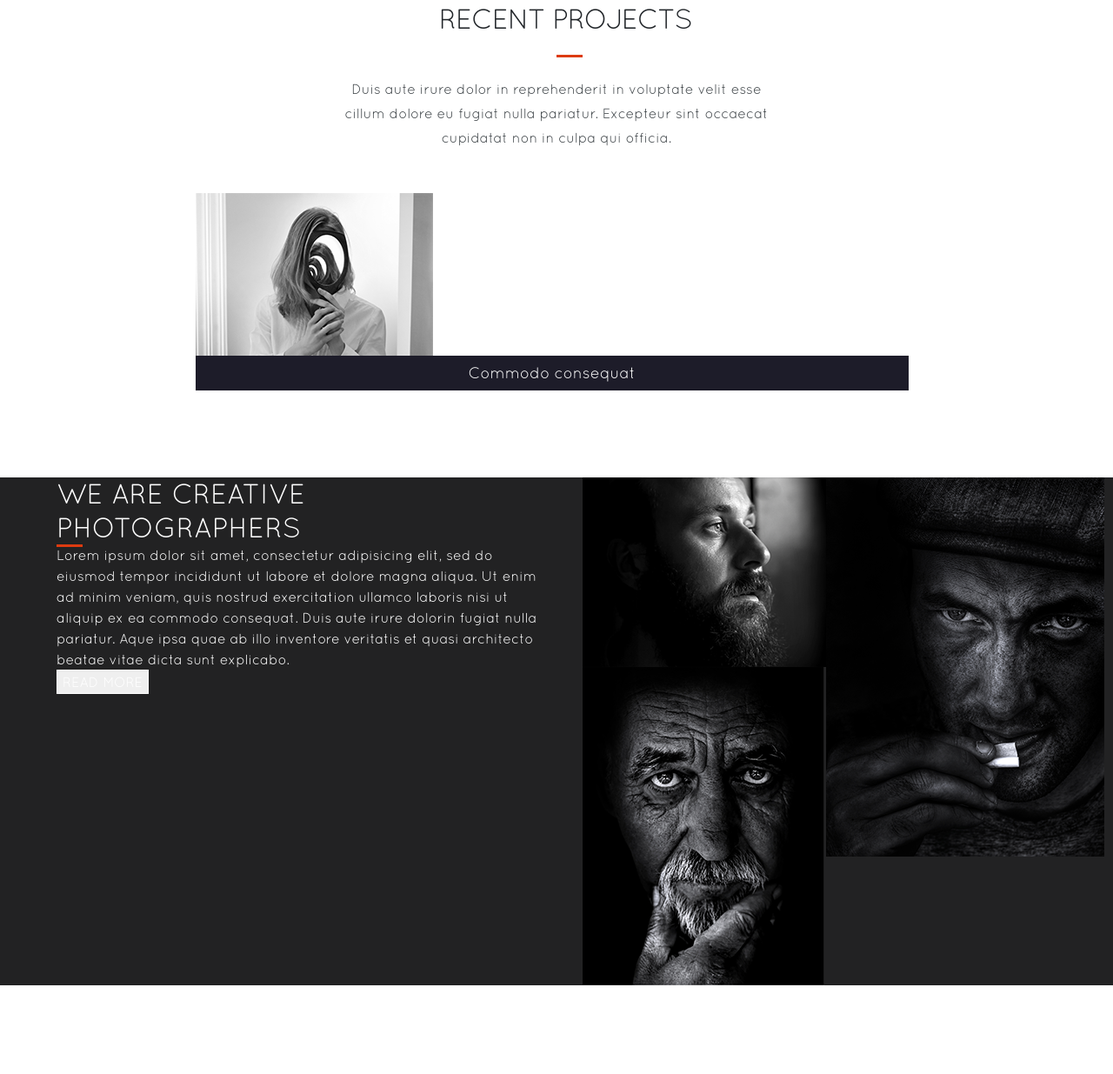
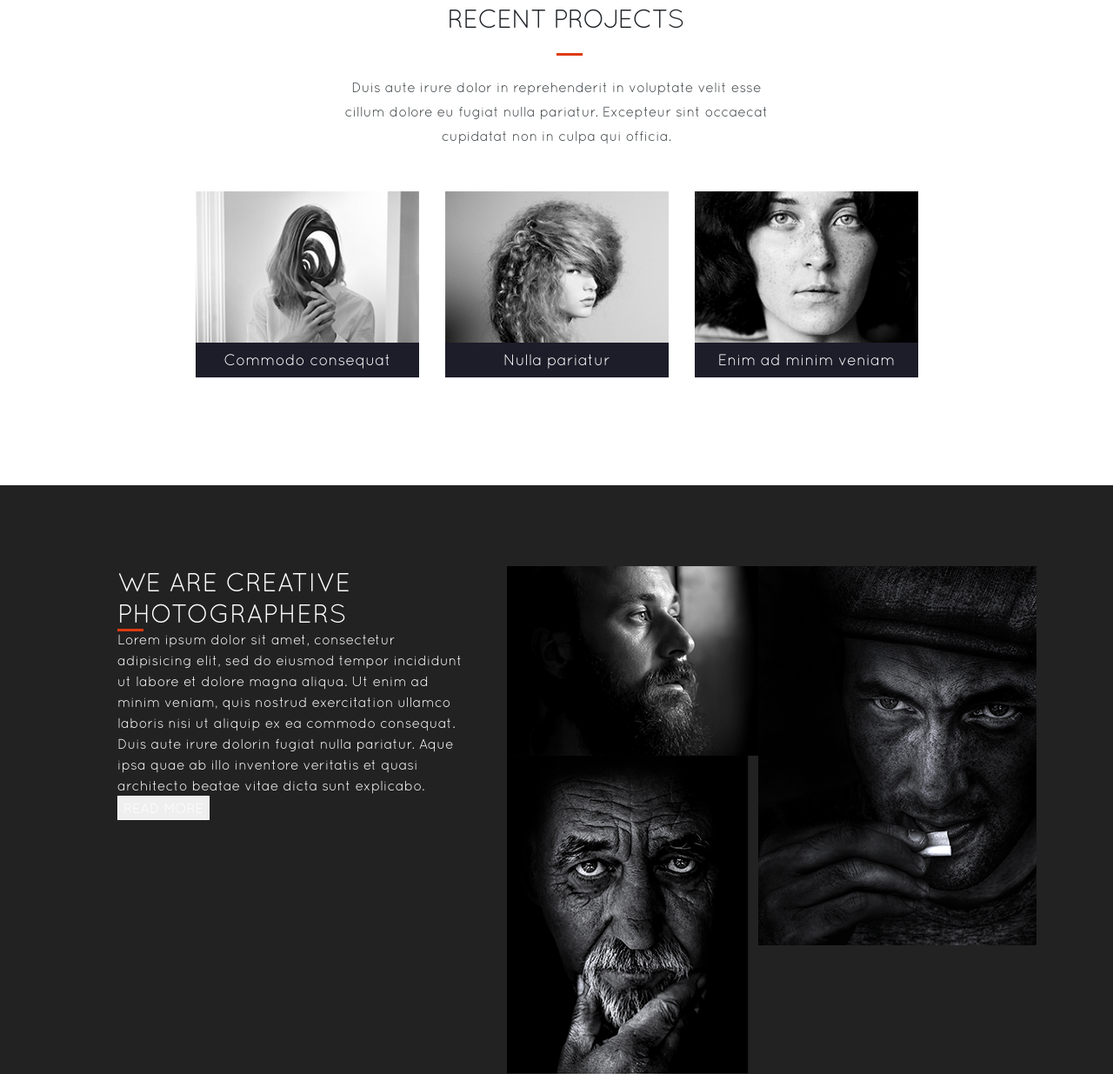
Before and after one commit to KrunalKaPatel/New-Landing_Page, a plain HTML site: page index.html in a window 1280 px wide. Shown: the part 865-2100 px from the top of the page at 87% size. Before the commit the page ends 1998 px from the top, so only its background shows below. Drawn offline with Linux system fonts and the light colour scheme; files whose address does not match are found by name; a web font is replaced by a local one.

Commit message:
New Section Added

```diff
--- a/assets/css/main.css
+++ b/assets/css/main.css
@@ -58,6 +58,10 @@ h1,h2,button
 {
 	text-transform: uppercase;
 }
+h2
+{
+	font-size: 30px;
+}
 body{
 	font-family: 'Quicksand';
 	font-weight: 400;
@@ -65,7 +69,7 @@ body{
 .container
 {
 	width: 100%;
-	max-width: 1170px;
+	max-width: 1030px;
 	padding: 0px 10px
 }
 .titel:after
@@ -99,21 +103,17 @@ header figure
 	padding-top: 75px;
 	padding-left: 21px;
 	margin-bottom: 87px;
-	position: relative;
 }
 .banner-image
 {
-
+	position: relative;
 }
 .banner-caption
 {
 	position: absolute;
 	top: 50%;
 	left: 50%;
-	transform: translate(-50%, -50%);
-/*	margin-top: 40px;
-	margin-left: 17px;*/
-
+	transform: translate(-49%, -36%);
 }
 .banner-caption h1,button
 {
@@ -162,10 +162,11 @@ header figure
 }
 .recent-project-images
 {
-	margin-bottom: 100px;
+	margin-bottom: 124px;
 }
-.recent-project-images img
+.recent-image-caption figure img
 {
+	width: 100%;
 	position: relative;
 }
 .image-caption
@@ -173,7 +174,7 @@ header figure
 	position:absolute;
 	color:white;
 	bottom: 0px;
-	width: 95.3%;
+	width: 89.5%;
 	background:rgba(29, 28, 41, 1.0);
 	height:40px;
 }
@@ -191,10 +192,15 @@ header figure
 {
 	background-color: #222223;
 }
+.creative-photos .container
+{
+	padding-top: 93px;
+}
 .creative-photos-caption h2,p,button
 {
 	color: #fff;
 }
+
 .creative-photos-caption button
 {
 	border: 1px solid #fff;
--- a/assets/js/general.js
+++ b/assets/js/general.js
@@ -1,17 +1,16 @@
 $(document).ready(function(){
 	$('.recent-project-slider').slick({
 		infinite: true,
-  		slidesToShow: 1,
-  		slidesToScroll: 3,
+		slidesToShow: 3,
+		slidesToScroll: 1,
 		responsive: [
 			{
 				breakpoint: 480,
 				settings: {
-		        infinite: true,
 				slidesToShow: 1,
 				slidesToScroll: 1,
 				}
 			}
-    	],
+		]
 	});
 });
--- a/index.html
+++ b/index.html
@@ -50,7 +50,8 @@
 						<div class="project-caption text-center">
 							<p>Duis aute irure dolor in reprehenderit in voluptate velit esse<br>cillum dolore eu fugiat nulla pariatur. Excepteur sint occaecat<br>cupidatat non in culpa qui officia.</p>
 						</div>
-						<div class="row recent-project-images recent-project-slider">
+						<div class="row recent-project-images">
+							<div class="recent-project-slider">
 								<div class="col-4">
 									<div class="recent-image-caption">
 										<figure>
@@ -84,13 +85,14 @@
 							</div>
 						</div>
 					</div>
+				</div>
 			</section>
 
 			<!-- Creative Photos -->
 			<section class="creative-photos">
 				<div class="container d-flex justify-content-center align-item-center">
 					<div class="row">
-						<div class="col-6">
+						<div class="col-5">
 							<div class="creative-photos-caption">
 								<div class="titel">
 									<h2>WE ARE CREATIVE<br>PHOTOGRAPHERS</h2>
@@ -99,7 +101,7 @@
 								<a href="#"><button>read more</button></a>
 							</div>
 						</div>
-						<div class="col-6">
+						<div class="col-7">
 							<div class="row">
 								<div class="col-6">
 									<div class="col-3">
```
Lines whose indentation alone changed are shown as unchanged.
